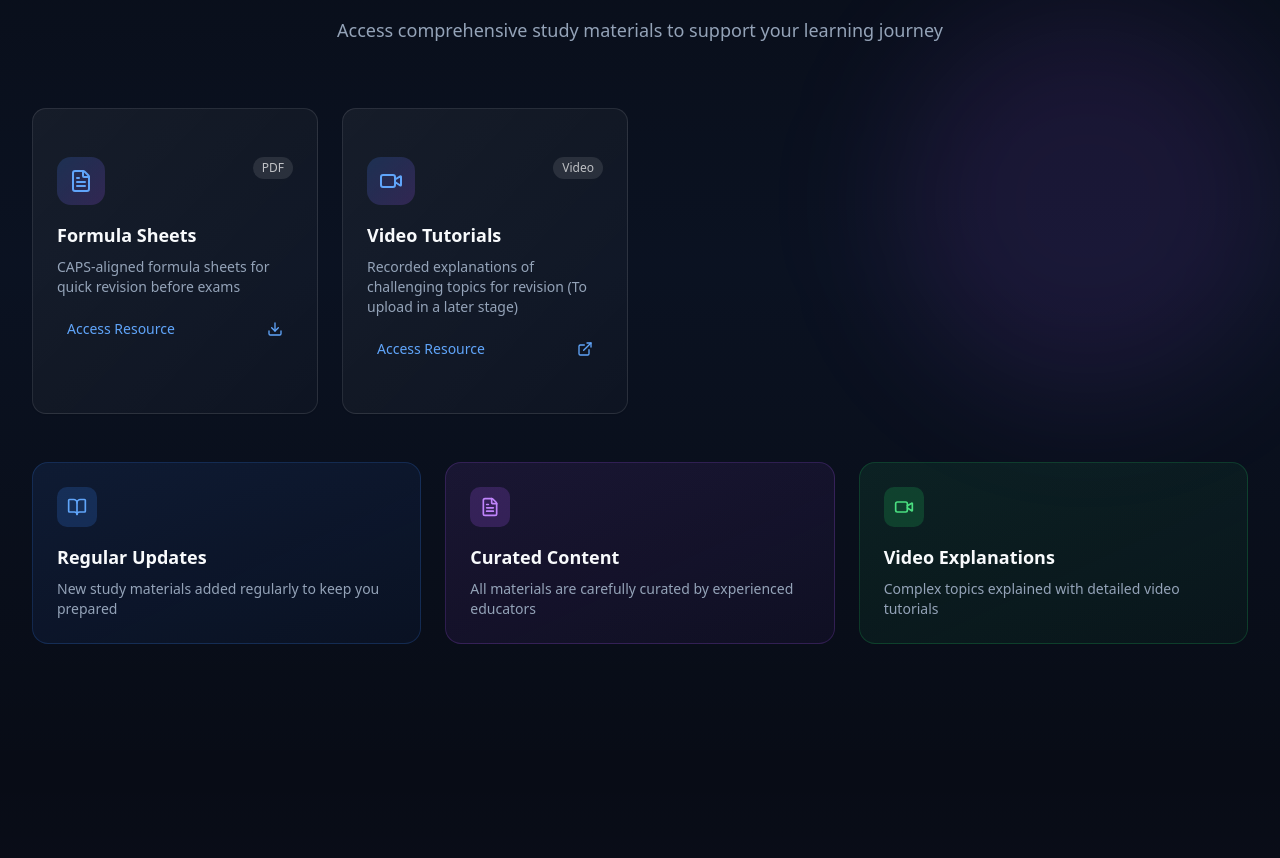
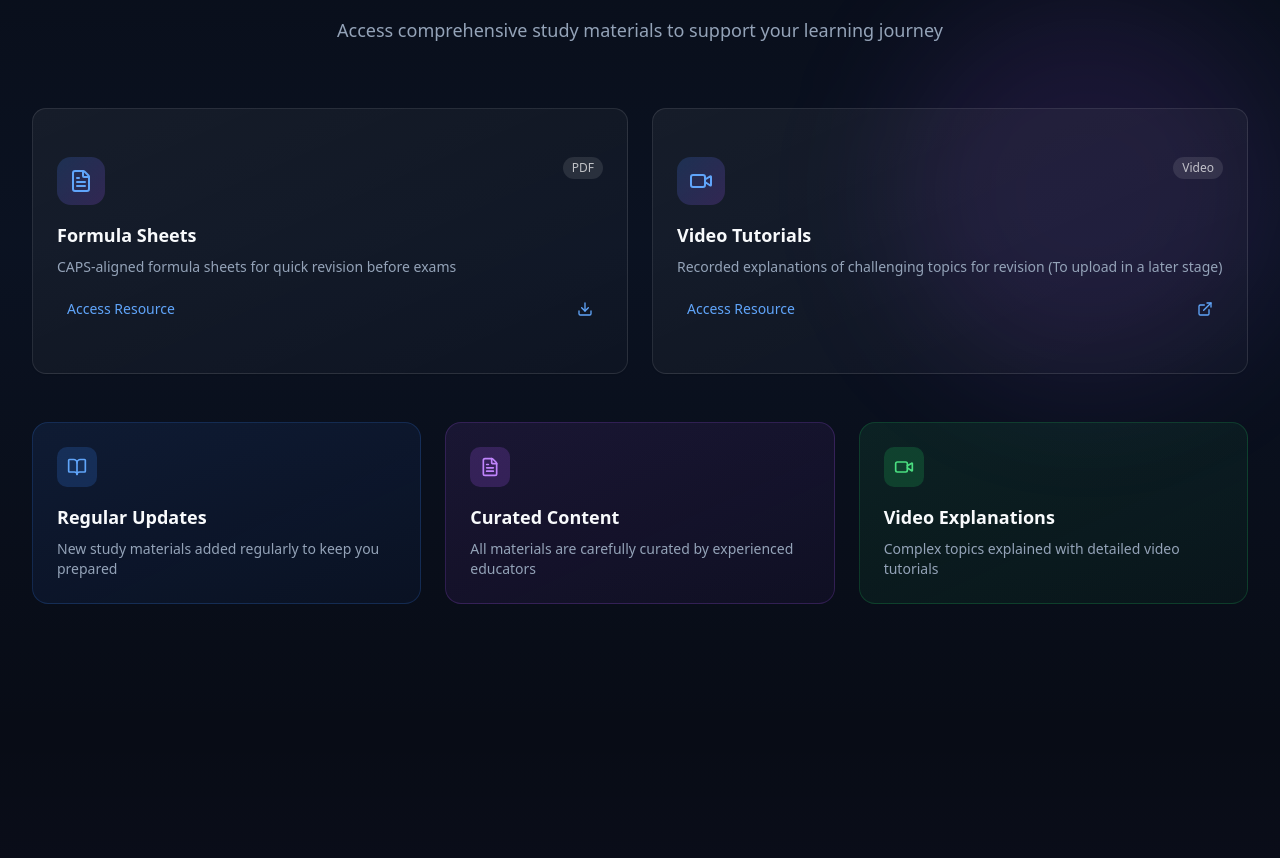
Before and after one commit to Velanimaps/Velanimaps.github.io, a React (Vite) app: page / in a window 1280 px wide. Shown: the part 3805-4663 px from the top of the page. Built offline with nearby package versions, Linux system fonts and the light colour scheme.

Commit message:
Change grid layout from 4 to 2 columns

```diff
--- a/src/sections/Resources.tsx
+++ b/src/sections/Resources.tsx
@@ -33,7 +33,7 @@
         </div>
 
         {/* Resources Grid */}
-        <div className="grid sm:grid-cols-2 lg:grid-cols-4 gap-6 mb-12">
+        <div className="grid sm:grid-cols-2 lg:grid-cols-2 gap-6 mb-12">
           {siteConfig.resources.map((resource, index) => {
             const IconComponent = iconMap[resource.type] || FileText;
 
```
